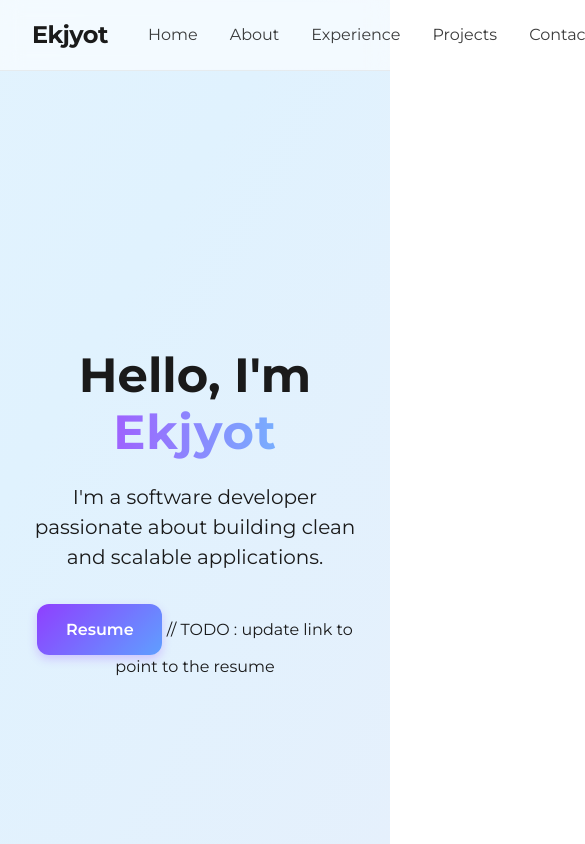
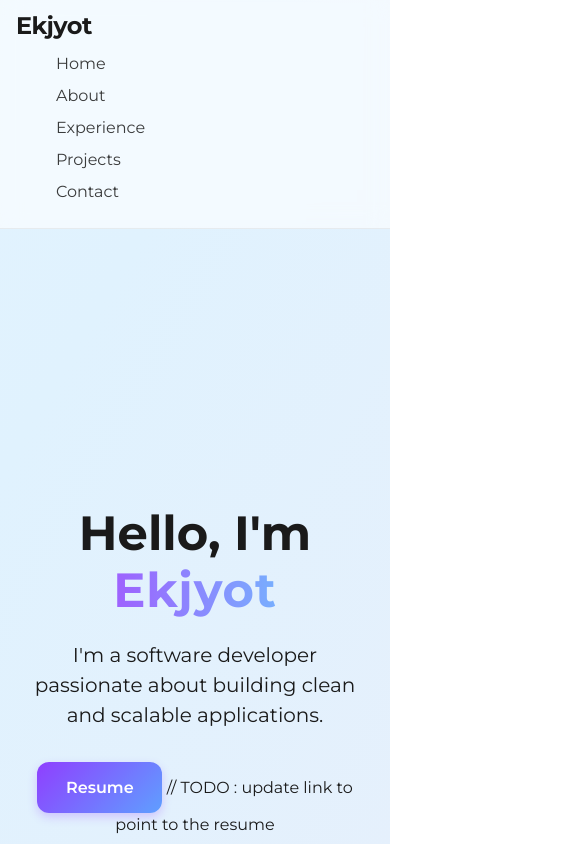
Before and after one commit to ekjyotshinh/portfolio, a React (Vite) app: page / in a window 390 px wide. Shown: the top 844 px of the page, 585 px wide, since content can reach past the window. Built offline with nearby package versions, Linux system fonts and the light colour scheme.

Commit message:
added responsiveness for smaller screen

```diff
--- a/src/App.css
+++ b/src/App.css
@@ -12,6 +12,11 @@ body,
   padding: 0;
   width: 100%;
   min-height: 100%;
+}
+.App {
+  width: 100%;
+  max-width: 100%;
+  overflow-x: hidden;
 }
 body {
   margin: 0;
--- a/src/components/Navbar/Navbar.css
+++ b/src/components/Navbar/Navbar.css
@@ -35,3 +35,27 @@
     opacity: 1;
     color: var(--accent-color);
 }
+
+/* Mobile adjustments without hamburger */
+@media (max-width: 650px) {
+    .navbar {
+        flex-direction: column;
+        align-items: flex-start;
+        padding: 0.5rem 1rem;
+    }
+
+    /* Optional: reduce height on mobile if needed */
+    .navbar {
+        height: auto;
+    }
+
+    .nav-links {
+        flex-direction: column;
+        gap: 0.5rem;
+        margin-top: 0.5rem;
+    }
+
+    .nav-links li a {
+        font-size: 1.5 rem;
+    }
+}
```
